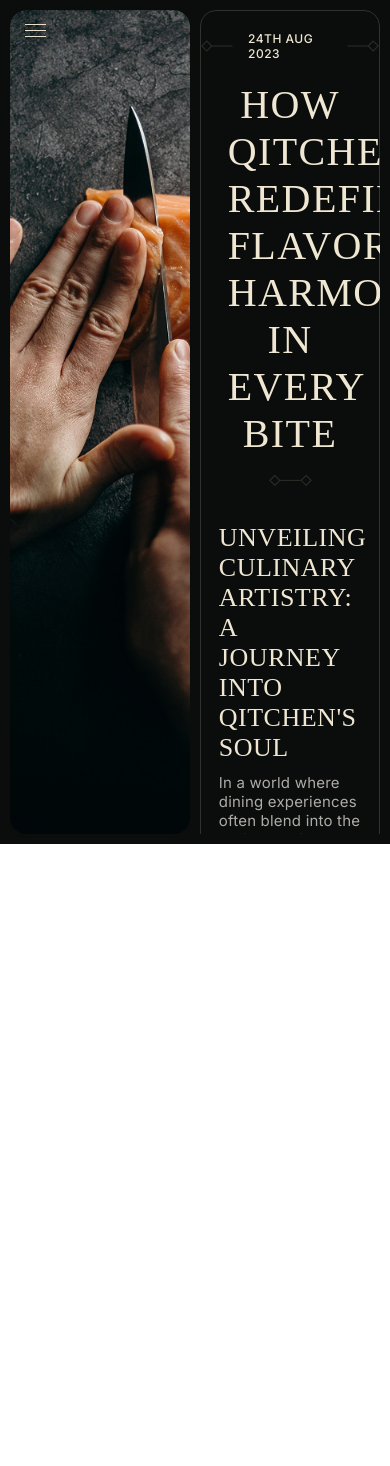
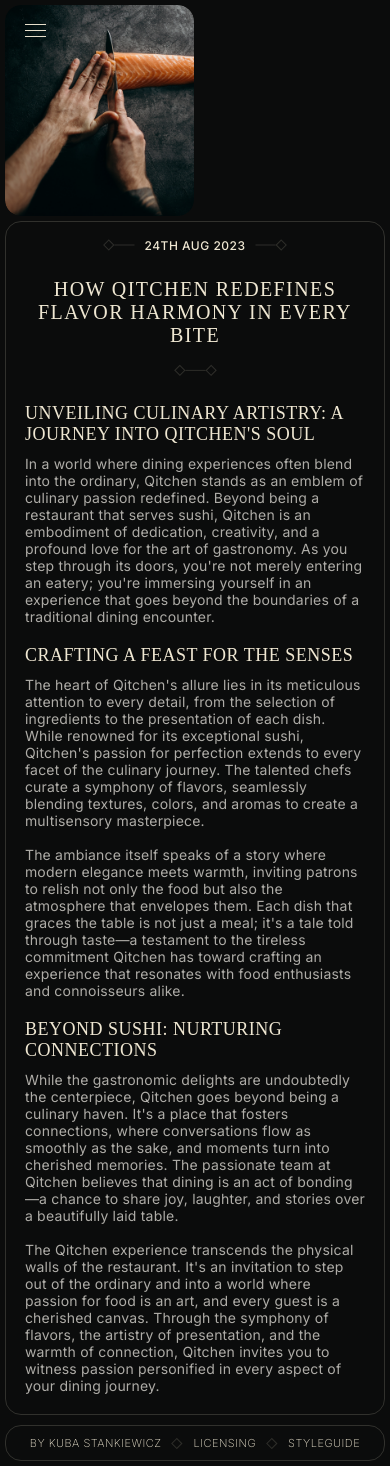
Before and after one commit to JakubStankiewicz1/Qitchen, a React (Vite) app in the folder frontend/: page /blog/1 in a window 390 px wide. Before the commit the page ends 844 px from the top, so only its background shows below. Built offline with nearby package versions, Linux system fonts and the light colour scheme; a web font is replaced by a local one.

Commit message:
Blog page responsivity

```diff
--- a/frontend/src/components/BlogElement/BlogElement.jsx
+++ b/frontend/src/components/BlogElement/BlogElement.jsx
@@ -1,9 +1,20 @@
-import React from 'react';
+import React, { useState, useEffect } from 'react';
 import "./blogElement.css";
 import assets from '../../assets/assets';
 import { NavLink } from 'react-router-dom';
 
 const BlogElement = ({ image, date, title, text, id }) => {
+  const [isMobile, setIsMobile] = useState(window.innerWidth <= 768);
+
+  useEffect(() => {
+    const handleResize = () => {
+      setIsMobile(window.innerWidth <= 768);
+    };
+
+    window.addEventListener('resize', handleResize);
+    return () => window.removeEventListener('resize', handleResize);
+  }, []);
+
   return (
     <NavLink to={`/blog/${id}`} className="blogElement">
         <div className="blogElementContainer">
@@ -19,7 +30,7 @@
             <div className="blogElementContainerRight">
                 <div className="blogElementContainerRightContainer">
                     <div className="blogElementContainerRightContainerDate">
-                        <img src={assets.leftArrow} alt="" className="blogElementContainerRightContainerDateImage" />
+                        {!isMobile && <img src={assets.leftArrow} alt="" className="blogElementContainerRightContainerDateImage" />}
                         <p className="blogElementContainerRightContainerDateText inter">{date}</p>
                     </div>
                     <div className="blogElementContainerRightContainerTitle">
@@ -29,11 +40,7 @@
                         <p className="blogElementContainerRightContainerTextText inter">{text}</p>
                     </div>
                 </div>
-
-
-
             </div>
-
         </div>
     </NavLink>
   )
--- a/frontend/src/components/BlogElement/blogElement.css
+++ b/frontend/src/components/BlogElement/blogElement.css
@@ -67,3 +67,85 @@
     font-weight: 200;
     line-height: 20px;
 }
+
+/* Media queries for responsive design */
+@media screen and (max-width: 1200px) {
+    .blogElementContainerLeftContainerImage {
+        width: 160px;
+    }
+
+    .blogElementContainerRight {
+        width: 60%;
+    }
+
+    .blogElementContainerRightContainerTitleText {
+        font-size: 18px;
+    }
+}
+
+@media screen and (max-width: 992px) {
+    .blogElement {
+        margin: 5px;
+    }
+
+    .blogElementContainerLeftContainerImage {
+        width: 140px;
+    }
+
+    .blogElementContainerRight {
+        width: 65%;
+    }
+
+    .blogElementContainerRightContainerTitleText {
+        font-size: 16px;
+    }
+
+    .blogElementContainerRightContainerTextText {
+        font-size: 12px;
+        line-height: 18px;
+    }
+}
+
+@media screen and (max-width: 768px) {
+    .blogElementContainer {
+        flex-direction: column;
+        gap: 15px;
+        padding: 10px;
+        border: 1px solid #31312D;
+        border-radius: 16px;
+    }
+
+    .blogElementContainerLeft {
+        width: 100%;
+    }
+
+    .blogElementContainerLeftContainerImage {
+        width: 100%;
+        max-height: 200px;
+        object-fit: cover;
+    }
+
+    .blogElementContainerRight {
+        width: 100%;
+        text-align: center;
+    }
+
+    .blogElementContainerRightContainerDate {
+        justify-content: center;
+    }
+}
+
+@media screen and (max-width: 576px) {
+    .blogElement {
+        margin: 5px 0;
+    }
+
+    .blogElementContainerRightContainerTitleText {
+        font-size: 14px;
+    }
+
+    .blogElementContainerRightContainerTextText {
+        font-size: 11px;
+        line-height: 16px;
+    }
+}
--- a/frontend/src/pages/Blog/Blog.jsx
+++ b/frontend/src/pages/Blog/Blog.jsx
@@ -1,9 +1,20 @@
-import React from 'react';
+import React, { useState, useEffect } from 'react';
 import "./blog.css";
 import assets from '../../assets/assets';
 import BlogElement from '../../components/BlogElement/BlogElement';
 
 const Blog = () => {
+  const [isMobile, setIsMobile] = useState(window.innerWidth <= 992);
+
+  useEffect(() => {
+    const handleResize = () => {
+      setIsMobile(window.innerWidth <= 992);
+    };
+
+    window.addEventListener('resize', handleResize);
+    return () => window.removeEventListener('resize', handleResize);
+  }, []);
+
   return (
     <div className="blog">
       <div className="blogContainer">
--- a/frontend/src/pages/Blog/blog.css
+++ b/frontend/src/pages/Blog/blog.css
@@ -19,10 +19,7 @@
     height: 100%;
     display: flex;
     flex-direction: row;
-    padding-left: 10px;
-    padding-top: 10px;
-    padding-right: 10px;
-    padding-bottom: 10px;
+    padding: 10px;
     gap: 10px;
 }
 
@@ -129,9 +126,8 @@
     display: flex;
     justify-content: center;
     align-items: flex-start;
-    margin-top: 0;
+    margin-top: 10px;
     padding-top: 0;
-    margin-top: 10px;
 }
 
 .blogContainerRightContainerTopContainer {
@@ -162,3 +158,82 @@
     justify-content: space-between;
     gap: 10px;
 }
+
+/* Media Queries for Responsive Design */
+@media screen and (max-width: 1200px) {
+    .blogContainerLeftContainerTitleContainerText {
+        font-size: 60px;
+    }
+
+    .blogContainerRightContainerTopContainerMiddleTextOne,
+    .blogContainerRightContainerTopContainerMiddleTextTwo {
+        font-size: 26px;
+    }
+}
+
+@media screen and (max-width: 992px) {
+    .blogContainerDiv {
+        flex-direction: column;
+    }
+
+    .blogContainerLeft {
+        height: 30vh;
+    }
+
+    .blogContainerLeftContainerTitleContainerText {
+        font-size: 50px;
+    }
+
+    .blogContainerLeftContainerTitle {
+        bottom: 30px;
+        left: 30px;
+    }
+}
+
+@media screen and (max-width: 768px) {
+    .blogContainerLeftContainerTitleContainerText {
+        font-size: 40px;
+    }
+
+    .blogContainerRightContainerTopContainerMiddleTextOne,
+    .blogContainerRightContainerTopContainerMiddleTextTwo {
+        font-size: 22px;
+    }
+
+    .blogContainerRightContainerBottomContainer {
+        justify-content: center;
+    }
+}
+
+@media screen and (max-width: 576px) {
+    .blogContainer {
+        padding: 5px;
+        gap: 5px;
+    }
+
+    .blogContainerDiv {
+        gap: 5px;
+    }
+
+    .blogContainerLeftContainerTitleContainerText {
+        font-size: 32px;
+    }
+
+    .blogContainerLeftContainerTitle {
+        bottom: 20px;
+        left: 20px;
+    }
+
+    .blogContainerRightContainerTopContainerMiddleTextOne,
+    .blogContainerRightContainerTopContainerMiddleTextTwo {
+        font-size: 18px;
+    }
+
+    .blogContainerRightContainerTop {
+        margin-top: 5px;
+    }
+
+    .blogContainerRightContainerTopContainer {
+        gap: 10px;
+    }
+}
--- a/frontend/src/pages/BlogPost/BlogPost.jsx
+++ b/frontend/src/pages/BlogPost/BlogPost.jsx
@@ -1,17 +1,25 @@
-import React, { useRef } from "react";
+import React, { useRef, useState, useEffect } from "react";
 import "./blogPost.css";
 import { useParams } from "react-router-dom";
 import assets from "../../assets/assets";
-import { useEffect } from "react";
-import { useState } from "react";
 
 const BlogPost = () => {
   const { id } = useParams();
   const contentRef = useRef(null);
+  const [isMobile, setIsMobile] = useState(window.innerWidth <= 992);
 
   const scrollToContent = () => {
     contentRef.current.scrollIntoView({ behavior: "smooth" });
   };
+
+  useEffect(() => {
+    const handleResize = () => {
+      setIsMobile(window.innerWidth <= 992);
+    };
+
+    window.addEventListener('resize', handleResize);
+    return () => window.removeEventListener('resize', handleResize);
+  }, []);
 
   const blogPosts = {
     1: {
--- a/frontend/src/pages/BlogPost/blogPost.css
+++ b/frontend/src/pages/BlogPost/blogPost.css
@@ -217,3 +217,127 @@
     justify-content: center;
     align-items: center;
 }
+
+/* Media Queries for Responsive Design */
+@media screen and (max-width: 1200px) {
+    .blogPostContainerRightContainerTopContainerSecondContainer {
+        font-size: 34px;
+    }
+
+    .blogPostContainerRightContainerTopContainerThirdContainerTitle {
+        font-size: 22px;
+    }
+}
+
+@media screen and (max-width: 992px) {
+    .blogPostContainer {
+        flex-direction: column;
+        overflow-y: auto;
+    }
+
+    .blogPostContainerLeft {
+        flex: none;
+        height: 40vh;
+    }
+
+    .blogPostContainerRight {
+        overflow-y: visible;
+    }
+
+    .blogPostContainerLeftContainerTitle {
+        margin-left: 30px;
+        margin-bottom: 30px;
+    }
+
+    .blogPostContainerRightContainerTopContainerSecond {
+        width: 90%;
+    }
+
+    .blogPostContainerRightContainerTopContainerSecondContainer {
+        font-size: 28px;
+    }
+
+    .blogPostContainerRightContainerTopContainerThird {
+        width: 90%;
+    }
+}
+
+@media screen and (max-width: 768px) {
+    .blogPost {
+        height: auto;
+        min-height: 100vh;
+    }
+
+    .blogPostContainerLeft {
+        height: 30vh;
+    }
+
+    .blogPostContainerRightContainerTopContainerSecondContainer {
+        font-size: 24px;
+    }
+
+    .blogPostContainerRightContainerTopContainerThirdContainerTitle {
+        font-size: 20px;
+    }
+
+    .blogPostContainerRightContainerTopContainerThirdContainerText {
+        font-size: 14px;
+    }
+
+    .blogPostContainerRightContainerBottomContainer {
+        flex-wrap: wrap;
+        justify-content: center;
+        gap: 5px;
+    }
+}
+
+@media screen and (max-width: 576px) {
+    .blogPostContainer {
+        padding: 5px;
+        gap: 5px;
+    }
+
+    .blogPostContainerLeft {
+        height: 25vh;
+    }
+
+    .blogPostContainerLeftContainerTitle {
+        margin-left: 20px;
+        margin-bottom: 20px;
+    }
+
+    .blogPostContainerRightContainerTopContainerFirst {
+        margin-top: 10px;
+        gap: 10px;
+    }
+
+    .blogPostContainerRightContainerTopContainerSecondContainer {
+        font-size: 20px;
+    }
+
+    .blogPostContainerRightContainerTopContainerThirdContainerTitle {
+        font-size: 18px;
+    }
+
+    .blogPostContainerRightContainerTopContainerThird {
+        margin-top: 20px;
+    }
+
+    .blogPostContainerRightContainerTopContainerThirdContainer {
+        margin-bottom: 20px;
+    }
+
+    .blogPostContainerRightContainerBottom {
+        padding: 10px;
+    }
+
+    .blogPostContainerRightContainerBottomContainerFirstContainerText,
+    .blogPostContainerRightContainerBottomContainerSecondContainerText,
+    .blogPostContainerRightContainerBottomContainerThirdContainerText {
+        font-size: 11px;
+    }
+
+    .blogPostContainerRightContainerBottomContainerDiamondIcon {
+        padding: 0 5px;
+    }
+}
--- a/frontend/src/pages/Home/home.css
+++ b/frontend/src/pages/Home/home.css
@@ -184,7 +184,6 @@
     display: flex;
 }
 
-/* Small Mobile Devices */
 @media (max-width: 480px) {
     .homeContainer {
         flex-direction: column;
@@ -235,7 +234,6 @@
     }
 }
 
-/* Medium Mobile Devices */
 @media (min-width: 481px) and (max-width: 768px) {
     .homeContainer {
         flex-direction: column;
```
